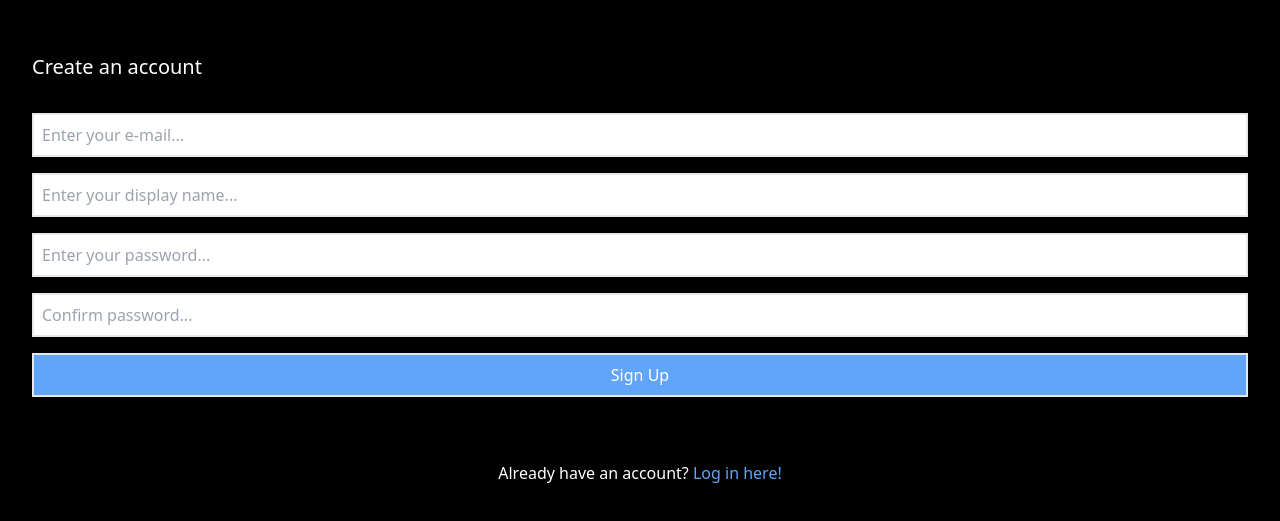
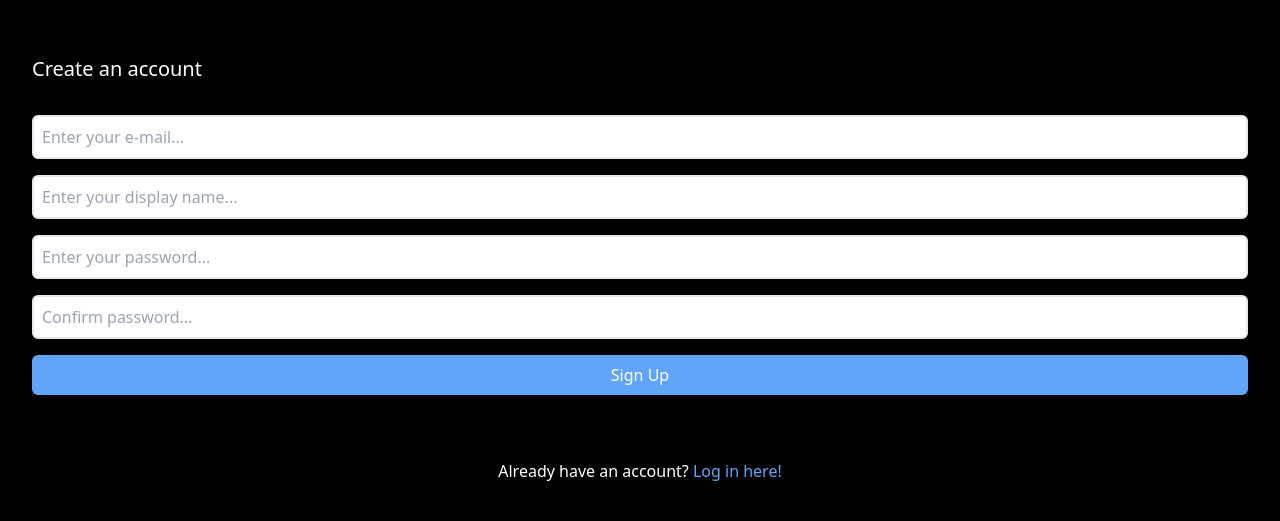
Before and after one commit to amir-skoric/twitter-clone, a React (Vite) app: page /signup in a window 1280 px wide. Shown: the part 147-668 px from the top of the page. Built offline with nearby package versions, Linux system fonts and the light colour scheme; no server answers.

Commit message:
styling changed

```diff
--- a/src/components/App.jsx
+++ b/src/components/App.jsx
@@ -1,7 +1,7 @@
 //imports
 import SignIn from "./auth/pages/SignIn";
 import SignUp from "./auth/pages/SignUp";
-import LandingPage from "../components/pages/LandingPage";
+import LandingPage from "./pages/FrontPage";
 import { AuthProvider } from "../contexts/AuthContext";
 import { BrowserRouter as Router, Routes, Route } from "react-router-dom";
 import PrivateRoute from "./PrivateRoute";
@@ -20,7 +20,7 @@ export default function App() {
   }, [toggle]);
 */
   return (
-    <div className="App min-h-screen flex flex-col bg-black text-white">
+    <div className="App bg-black text-white">
       <Router>
         <AuthProvider>
           <Routes>
--- a/src/components/auth/pages/SignIn.jsx
+++ b/src/components/auth/pages/SignIn.jsx
@@ -23,7 +23,7 @@ const SignIn = () => {
   }
 
   return (
-    <div className="SignIn container flex flex-col justify-center min-h-screen">
+    <div className="SignIn flex flex-col justify-center min-h-screen">
       <h1 className="text-xl p-8 pb-0">Log in to your account</h1>
       <form
         className="flex flex-col space-y-4 p-8 text-black"
@@ -45,7 +45,7 @@ const SignIn = () => {
           value={password}
           onChange={(e) => setPassword(e.target.value)}
         ></input>
-        <button className="p-2 mx-auto border-2 bg-blue-400 text-white w-full" type="submit">
+        <button className="p-2 mx-auto bg-blue-400 text-white w-full" type="submit">
           Log In
         </button>
         <div className="text-red-400 text-center">
--- a/src/components/auth/pages/SignUp.jsx
+++ b/src/components/auth/pages/SignUp.jsx
@@ -29,7 +29,7 @@ const SignUp = () => {
   }
 
   return (
-    <div className="SignUp container flex flex-col justify-center min-h-screen">
+    <div className="SignUp flex flex-col justify-center min-h-screen">
       <h1 className="text-xl p-8 pb-0">Create an account</h1>
       <form
         className="flex flex-col space-y-4 p-8 text-black"
@@ -67,7 +67,7 @@ const SignUp = () => {
           value={passwordConfirm}
           onChange={(e) => setPasswordConfirm(e.target.value)}
         ></input>
-        <button className="p-2 mx-auto border-2 bg-blue-400 text-white w-full" type="submit">
+        <button className="p-2 mx-auto bg-blue-400 text-white w-full" type="submit">
           Sign Up
         </button>
         <div className="text-red-400 text-center">
--- a/src/components/loading/Loading.jsx
+++ b/src/components/loading/Loading.jsx
@@ -3,7 +3,7 @@ import React from "react";
 const Loading = () => {
   return (
     <div className="Loading min-h-screen flex flex-col justify-center space-y-8 items-center">
-      <h1 className="text-4xl font-bold">Loading...</h1>
+      <h1 className="text-2xl font-bold">Loading...</h1>
       <div className="inline-block h-12 w-12 animate-spin rounded-full border-4 border-solid border-blue-400 border-r-transparent align-[-0.125em] motion-reduce:animate-[spin_1.5s_linear_infinite]">
         <span className="!absolute !-m-px !h-px !w-px !overflow-hidden !whitespace-nowrap !border-0 !p-0 ![clip:rect(0,0,0,0)]"></span>
       </div>
--- a/src/components/pages/LandingPage.jsx
+++ b/src/components/pages/FrontPage.jsx
@@ -2,7 +2,7 @@ import React, { useState } from "react";
 import { useAuth } from "../../contexts/AuthContext";
 import { useNavigate } from "react-router-dom";
 
-const LandingPage = () => {
+const FrontPage = () => {
   const navigate = useNavigate();
   const [error, setError] = useState();
   const { currentUser, signout } = useAuth();
@@ -16,15 +16,15 @@ const LandingPage = () => {
     }
   }
   return (
-    <div className="LandingPage text-center">
-      <h1>Welcome to Twitter, I think...</h1>
+    <div className="FrontPage flex flex-col justify-center p-8 min-h-screen">
+      <h1 className="font-bold text-2xl">Welcome to Twitter 🤥</h1>
       <div className="text-red-400 text-center">
         {JSON.stringify(error && error.code)}
       </div>
       <p>Display name: {currentUser.displayName}</p>
       <div>
         <button
-          className="p-2 mx-auto border-2 bg-white text-black"
+          className="p-2 bg-blue-400 text-white w-full mt-4"
           onClick={handleSignOut}
         >
           Sign Out
@@ -34,4 +34,4 @@ const LandingPage = () => {
   );
 };
 
-export default LandingPage;
+export default FrontPage;
--- a/src/index.css
+++ b/src/index.css
@@ -2,3 +2,11 @@
 @tailwind base;
 @tailwind components;
 @tailwind utilities;
+
+input {
+    @apply focus:outline-none rounded-md
+}
+
+button {
+    @apply rounded-md
+}
```
